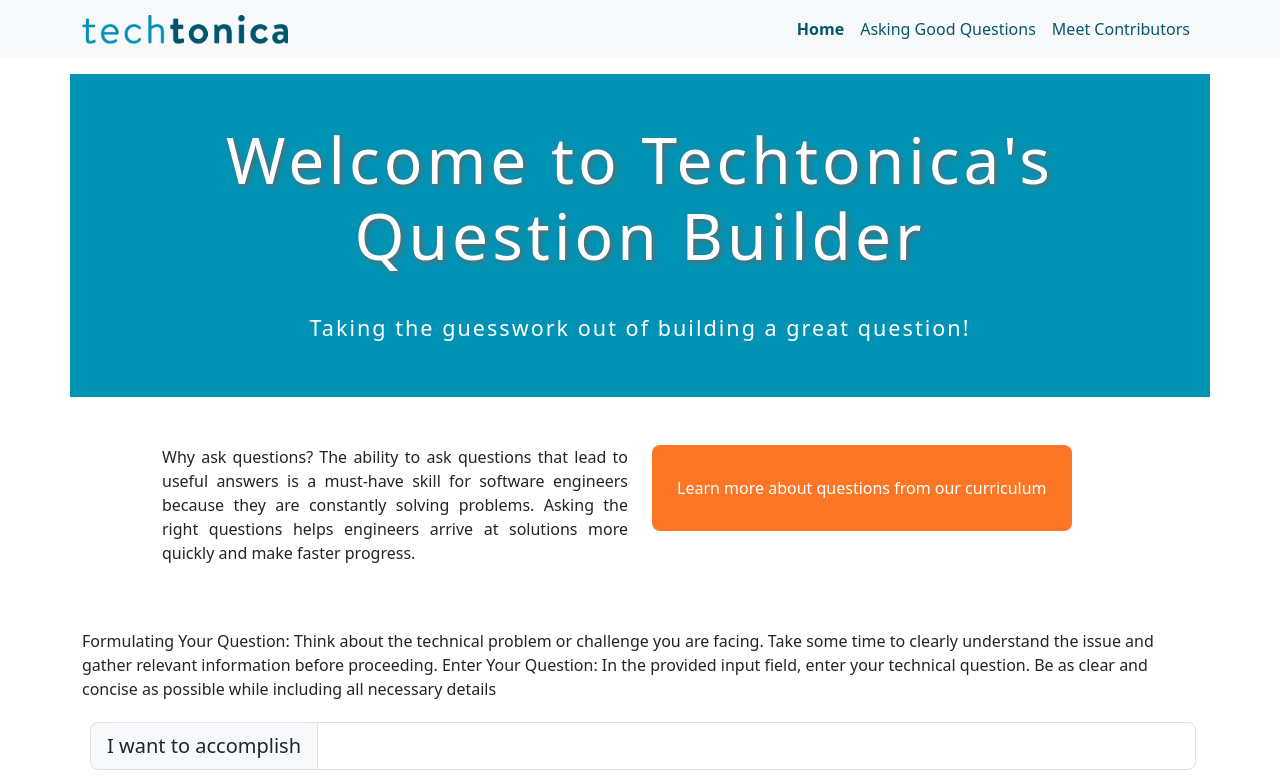
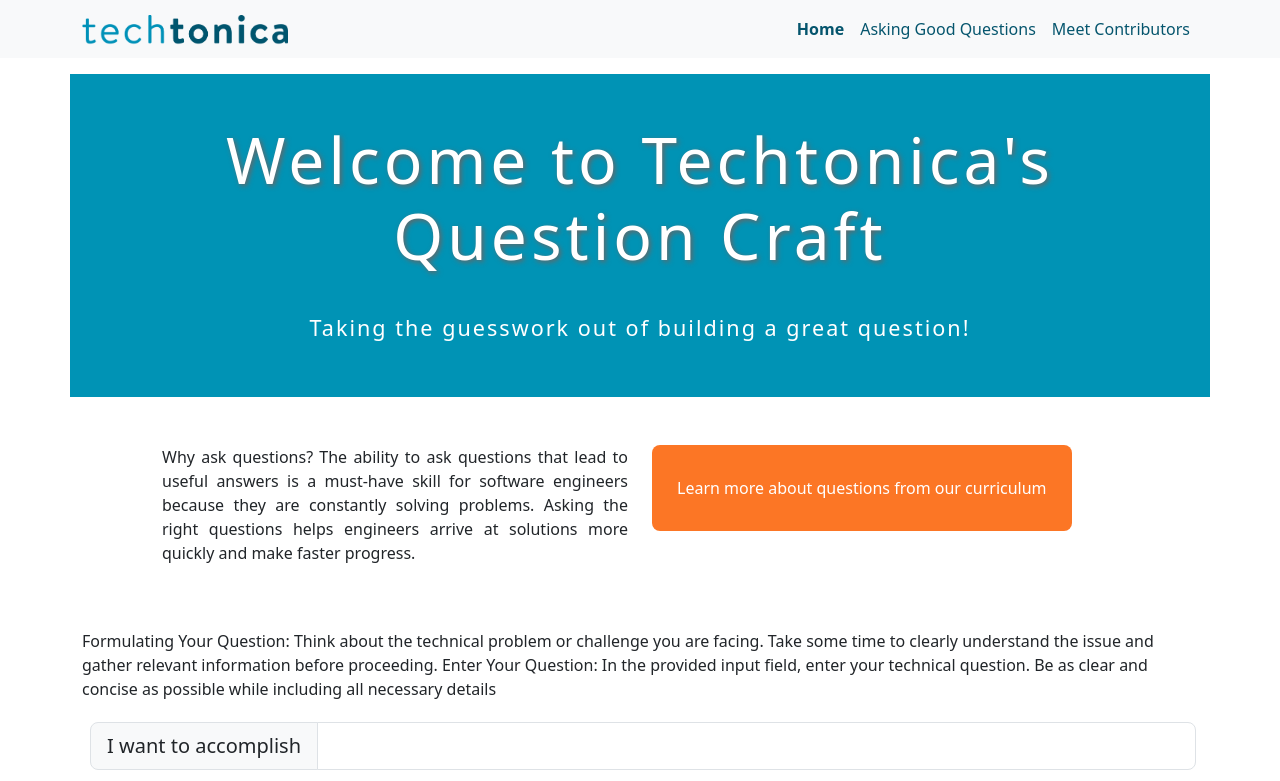
Before and after one commit to Roshanell/question-craft, a React (Vite) app in the folder client/: page / in a window 1280 px wide. Shown: the top 781 px of the page. Built offline with nearby package versions, Linux system fonts and the light colour scheme; no server answers.

Commit message:
updated hero name

```diff
--- a/client/src/components/HeaderSection.css
+++ b/client/src/components/HeaderSection.css
@@ -8,8 +8,7 @@
 }
 
 .row__center {
-    align-items: center;
-  }
+    align-items: center; }
 
 .blue-background {
     background-color: #0093b5;
--- a/client/src/components/HeaderSection.jsx
+++ b/client/src/components/HeaderSection.jsx
@@ -4,7 +4,7 @@ import '/src/components/HeaderSection.css'
 function HeaderSection() {
 	return (
 		<div className="row row_center blue-background">
-			<h1 className="h1-white-text">Welcome to Techtonica's Question Builder</h1>
+			<h1 className="h1-white-text">Welcome to Techtonica's Question Craft</h1>
             <h3 className="h3-white-text"> Taking the guesswork out of building a great question!</h3>
 		</div>
 	);
```
